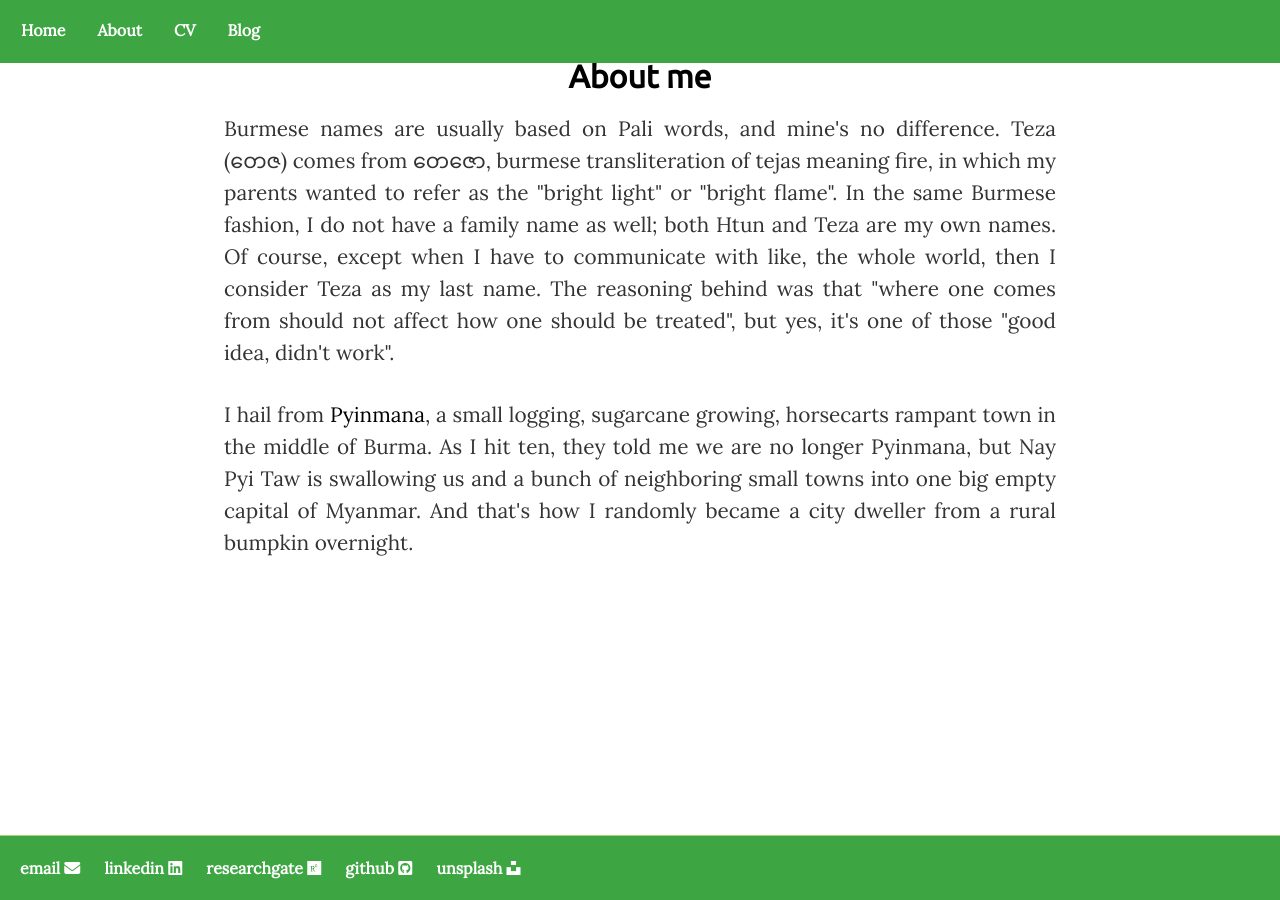
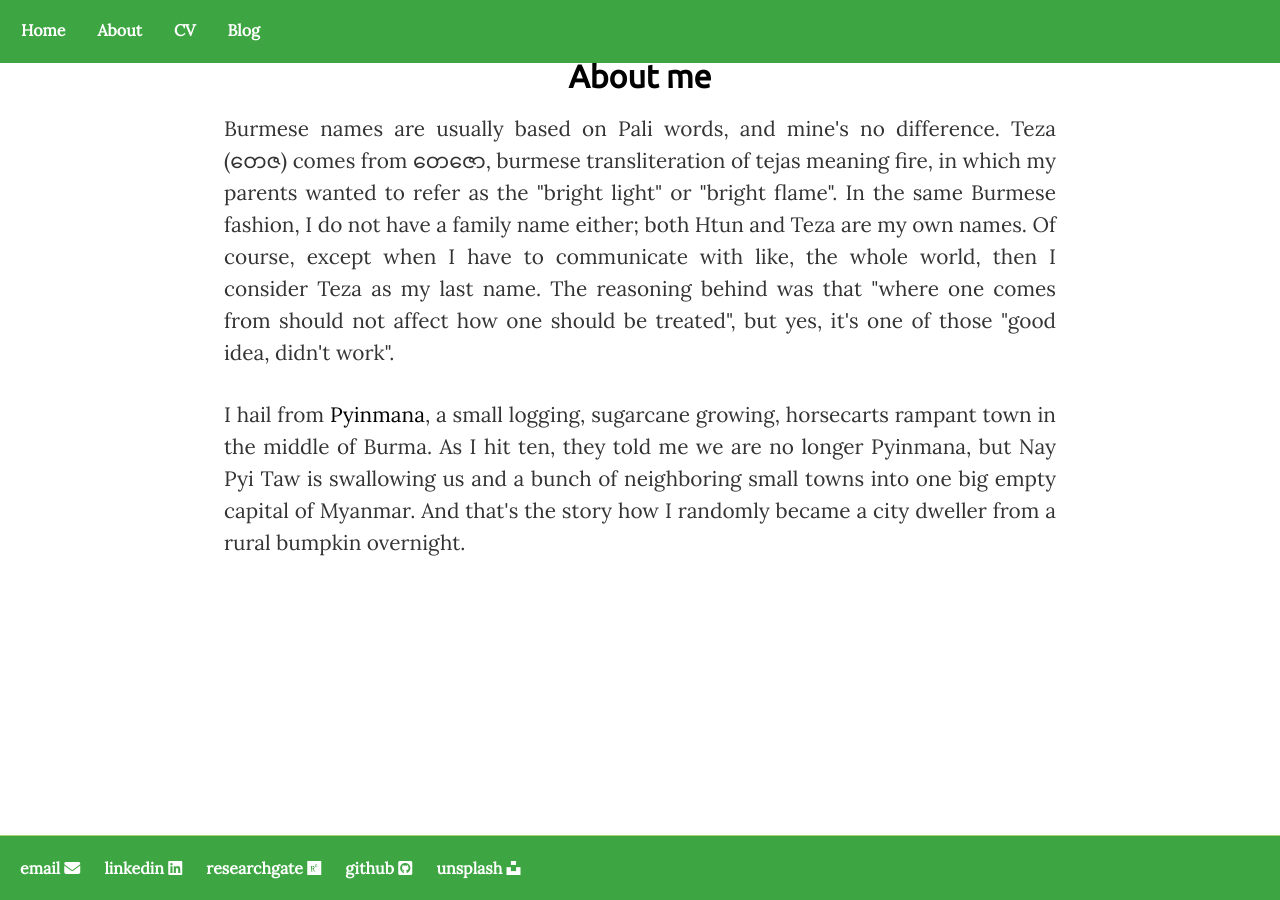
Before and after one commit to finerbrighterlighter/finerbrighterlighter.github.io, a Jekyll site: the page built from about/index.html, in a window 1280 px wide. Built offline with Jekyll 4.4.1, drawn with Linux system fonts in a browser that asks for light colours; nearby versions of some CDN libraries.

Commit message:
Update index.html

```diff
--- a/about/index.html
+++ b/about/index.html
@@ -5,7 +5,7 @@
 <div class="blurb">
 	<h1>About me</h1>
 	<body>
-		<p>Burmese names are usually based on Pali words, and mine's no difference. Teza (တေဇ) comes from တေဇော, burmese transliteration of tejas meaning fire, in which my parents wanted to refer as the "bright light" or "bright flame". In the same Burmese fashion, I do not have a family name as well; both Htun and Teza are my own names. Of course, except when I have to communicate with like, the whole world, then I consider Teza as my last name. The reasoning behind was that "where one comes from should not affect how one should be treated", but yes, it's one of those "good idea, didn't work". </p>
-		<p>I hail from <a href="https://en.wikipedia.org/wiki/Pyinmana">Pyinmana</a>, a small logging, sugarcane growing, horsecarts rampant town in the middle of Burma. As I hit ten, they told me we are no longer Pyinmana, but Nay Pyi Taw is swallowing us and a bunch of neighboring small towns into one big empty capital of Myanmar. And that's how I randomly became a city dweller from a rural bumpkin overnight. </p>
+		<p>Burmese names are usually based on Pali words, and mine's no difference. Teza (တေဇ) comes from တေဇော, burmese transliteration of tejas meaning fire, in which my parents wanted to refer as the "bright light" or "bright flame". In the same Burmese fashion, I do not have a family name either; both Htun and Teza are my own names. Of course, except when I have to communicate with like, the whole world, then I consider Teza as my last name. The reasoning behind was that "where one comes from should not affect how one should be treated", but yes, it's one of those "good idea, didn't work". </p>
+		<p>I hail from <a href="https://en.wikipedia.org/wiki/Pyinmana">Pyinmana</a>, a small logging, sugarcane growing, horsecarts rampant town in the middle of Burma. As I hit ten, they told me we are no longer Pyinmana, but Nay Pyi Taw is swallowing us and a bunch of neighboring small towns into one big empty capital of Myanmar. And that's the story how I randomly became a city dweller from a rural bumpkin overnight. </p>
 	</body>
 </div><!-- /.blurb -->
```
